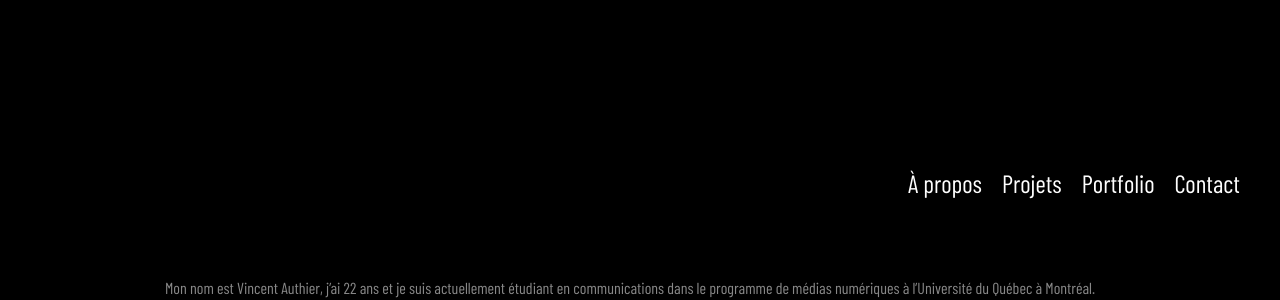
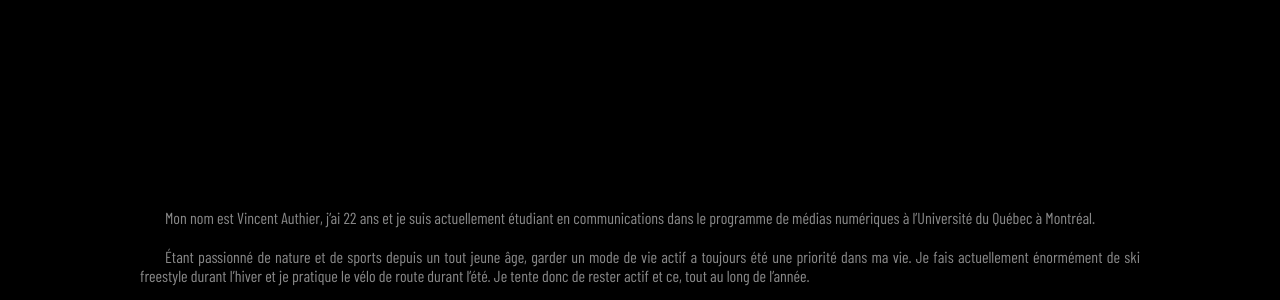
Before and after one commit to mathieutranchida/vincent-authier-website, a React (Create React App) app: page / in a window 1280 px wide. Shown: the part 652-952 px from the top of the page. Built offline with nearby package versions, Linux system fonts and the light colour scheme; a web font is replaced by a local one.

Commit message:
header removed

```diff
--- a/src/components/index.js
+++ b/src/components/index.js
@@ -72,22 +72,6 @@ const Homepage = () => {
             mainBody = e;
           }}
         >
-          <Nav>
-            <Ul>
-              <Li>
-                <Link to="#">À propos</Link>
-              </Li>
-              <Li>
-                <Link to="#">Projets</Link>
-              </Li>
-              <Li>
-                <Link to="#">Portfolio</Link>
-              </Li>
-              <Li>
-                <Link to="#">Contact</Link>
-              </Li>
-            </Ul>
-          </Nav>
           <section ref={addToRefs}>
             <About />
           </section>
@@ -113,32 +97,4 @@ const Wrapper = styled.div`
 
 const Main = styled.div``;
 
-const Nav = styled.nav`
-  position: sticky;
-  top: 0;
-  z-index: 1000;
-`;
-
-const Ul = styled.ul`
-  width: 100%;
-  margin: 0px;
-  display: flex;
-  justify-content: flex-end;
-  box-sizing: border-box;
-  padding: 20px;
-  background: ${COLORS.backgroundHeader};
-`;
-
-const Li = styled.li`
-  list-style: none;
-  margin-right: 20px;
-  font-size: 25px;
-  font-weight: 400;
-`;
-
-const Link = styled(NavLink)`
-  text-decoration: none;
-  color: ${COLORS.textHeader};
-`;
-
 export default Homepage;
```
Also changed, not shown: 1 other file (tests, documents, lock files or other folders).
